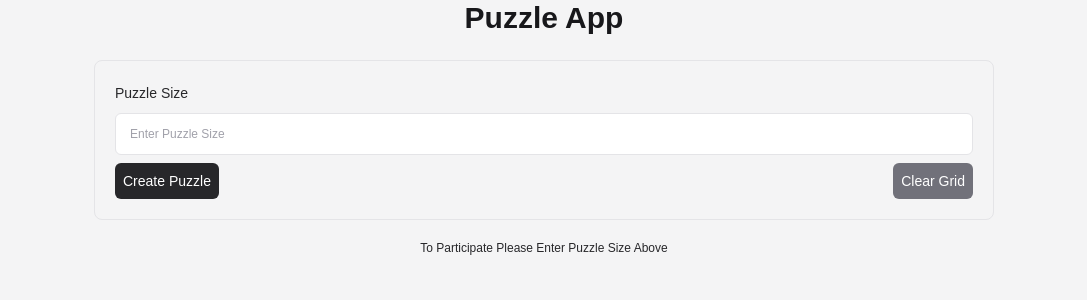
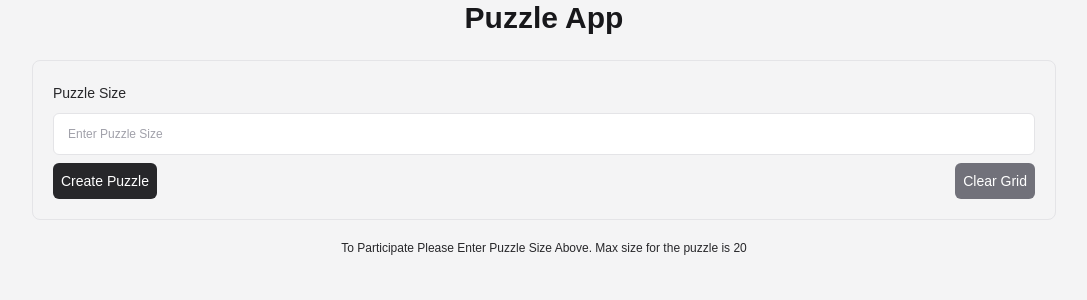
Before and after one commit to ibrahimAlphaSquad/puzzle, a Next.js app: page / in a window 1280 px wide. Shown: the top 300 px of the page, without its empty margins (96-1183 px from the left). Built offline with nearby package versions, Linux system fonts and the light colour scheme.

Commit message:
max limit set on puzzle

```diff
--- a/pages/index.js
+++ b/pages/index.js
@@ -93,9 +93,9 @@ export default function Home() {
             :
             null
         }
-        <div className="container mx-auto flex flex-col justify-center items-center max-w-[900px] w-full">
+        <div className="container mx-auto flex flex-col justify-center items-center max-w-[1024px] w-full">
           {/* Get Puzzle Size */}
-          <div className="flex justify-center flex-col mt-3 max-w-[900px] w-full">
+          <div className="flex justify-center flex-col mt-3 max-w-[1024px] w-full">
             <form onSubmit={(e) => { createPuzzleHandler(e) }} className="border border-zinc-200 px-5 py-5 rounded-lg w-full mt-3">
               <div className="w-full">
                 <label className=" text-zinc-800 text-sm font-medium pb-3">
@@ -107,6 +107,7 @@ export default function Home() {
                   className="mt-2 outline-none border border-zinc-200 rounded-md placeholder-zinc-400 text-zinc-700 w-full text-xs leading-[150%] font-normal py-[14px] px-[14px] h-[42px]"
                   type="number"
                   placeholder="Enter Puzzle Size"
+                  max={20}
                   min={2}
                   required
                 />
@@ -152,7 +153,7 @@ export default function Home() {
                 </div>
                 :
                 <div>
-                  <p className="text-xs font-normal text-zinc-800 mt-5">To Participate Please Enter Puzzle Size Above</p>
+                  <p className="text-xs font-normal text-zinc-800 mt-5">To Participate Please Enter Puzzle Size Above. Max size for the puzzle is 20</p>
                 </div>
             }
           </div>
```
